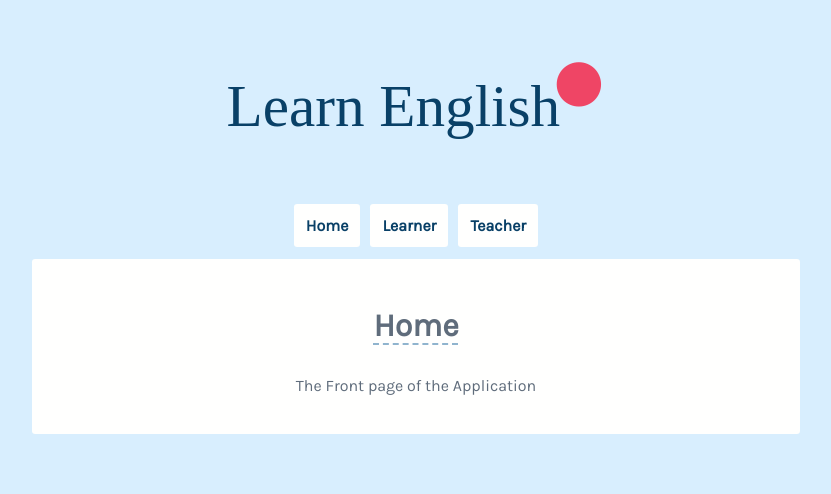
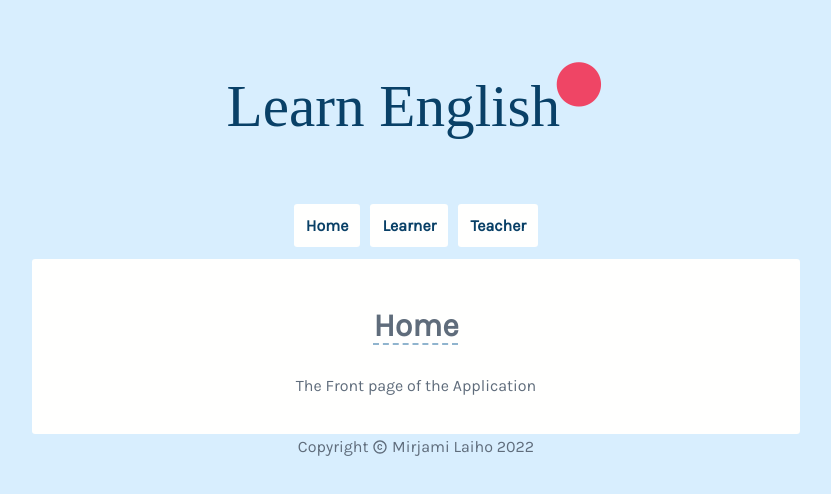
Before and after one commit to mirjamielisabet/fullstack-project-work, a React (Create React App) app in the folder frontend/: page / in a window 1280 px wide. Shown: the top 494 px of the page, without its empty margins (224-1055 px from the left). Built offline with nearby package versions, Linux system fonts and the light colour scheme; no server answers; a web font is replaced by a local one.

Commit message:
Edit App.js: import and add Footer Component

```diff
--- a/frontend/src/App.js
+++ b/frontend/src/App.js
@@ -5,6 +5,7 @@ import { UserComponent } from "./components/UserComponent";
 import { AdminComponent } from "./components/AdminComponent";
 import { NavigationBar } from "./components/NavigationComponent";
 import { Header } from "./components/HeaderComponent";
+import { Footer } from "./components/FooterComponent";
 import React from "react";
 const axios = require("axios");
 
@@ -129,6 +130,7 @@ class App extends React.Component {
             }
           />
         </Routes>
+        <Footer />
       </BrowserRouter>
     );
   }
```
